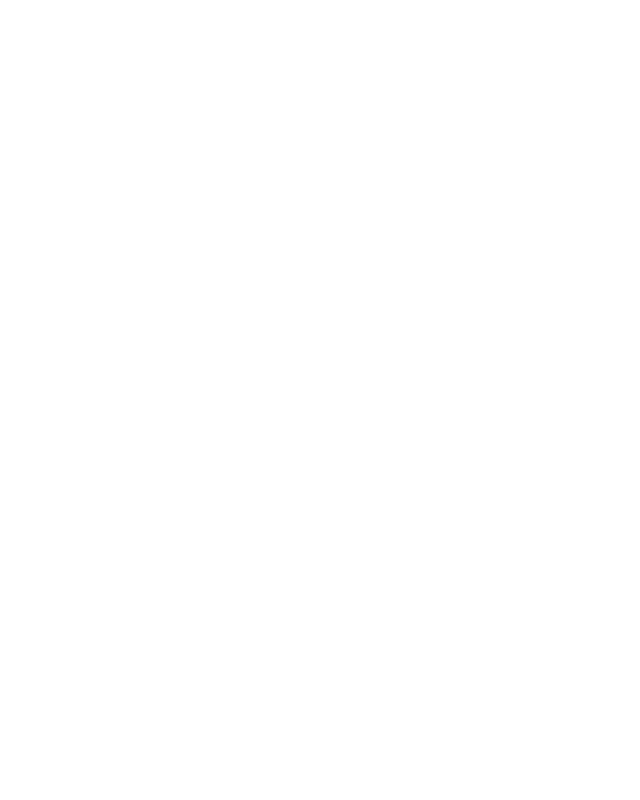
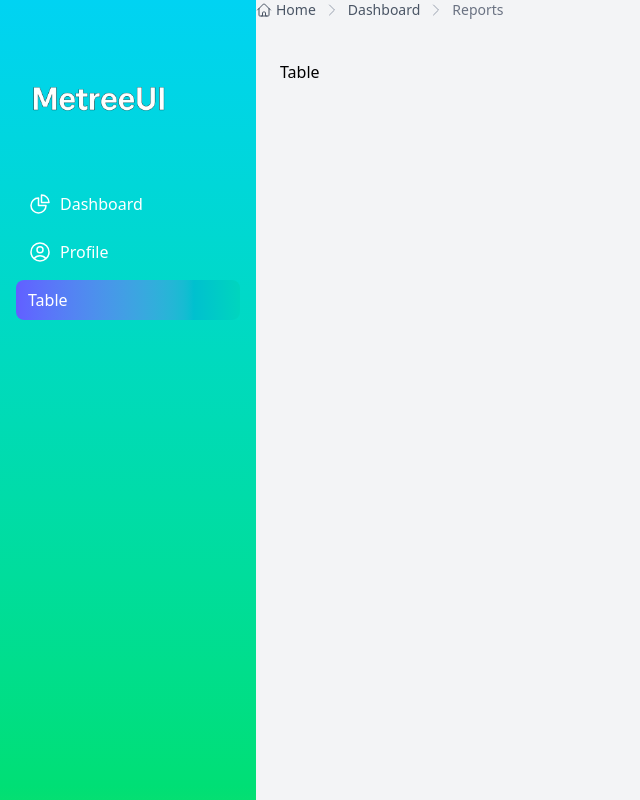
Before and after one commit to GuitarNoa/my-wdashboard-rejs, a React (Vite) app: page /Table in a window 1280 px wide. Before the commit this address had no page. Shown: the whole page, without its empty margins (0-640 px from the left). Built offline with nearby package versions, Linux system fonts and the light colour scheme.

Commit message:
Update Website

```diff
--- a/src/App.jsx
+++ b/src/App.jsx
@@ -4,6 +4,7 @@ import { Route, Routes, useLocation } from "react-router-dom";
 
 import Dashborad from "./pages/Dashborad";
 import Profile from "./pages/Profile";
+import Table from "./pages/Table";
 
 export default function App() {
   const [loading, setLoading] = useState(true);
@@ -30,7 +31,7 @@ export default function App() {
           }
         />
         <Route path="/Profile" element={<Profile />} />
-        {/* <Route path="/settings" element={<Settings />} /> */}
+        <Route path="/Table" element={<Table />} />
       </Routes>
     </>
   );
--- /dev/null
+++ b/src/components/Breadcrumb.jsx
@@ -0,0 +1,29 @@
+import React from "react";
+import { HomeIcon, ChevronRightIcon } from "@heroicons/react/24/outline";
+
+export default function Breadcrumb() {
+  return (
+    <nav
+      className="flex items-center space-x-2 text-gray-600 text-sm mb-4"
+      aria-label="Breadcrumb"
+    >
+      {/* หน้าแรก */}
+      <a href="/" className="flex items-center hover:text-blue-600">
+        <HomeIcon className="h-4 w-4 mr-1" />
+        Home
+      </a>
+
+      <ChevronRightIcon className="h-4 w-4 text-gray-400" />
+
+      {/* หน้า Dashboard */}
+      <a href="/dashboard" className="hover:text-blue-600">
+        Dashboard
+      </a>
+
+      <ChevronRightIcon className="h-4 w-4 text-gray-400" />
+
+      {/* หน้าที่เปิดอยู่ */}
+      <span className="text-gray-500">Reports</span>
+    </nav>
+  );
+}
--- a/src/components/Sidebar.jsx
+++ b/src/components/Sidebar.jsx
@@ -1,6 +1,6 @@
 import React from "react";
 import { NavLink } from "react-router-dom";
-import { HomeIcon, ChartPieIcon } from "@heroicons/react/24/outline";
+import { ChartPieIcon, UserCircleIcon } from "@heroicons/react/24/outline";
 import Logo from "/MetreeUI.png";
 
 export default function Sidebar() {
@@ -33,12 +33,12 @@ export default function Sidebar() {
                  : "hover:bg-gradient-to-r hover:from-indigo-500 hover:to-teal-400"
              }`
           }
-        >
+        ><UserCircleIcon className="w-6 h-6" />
           Profile
         </NavLink>
 
         <NavLink
-          to="/maintenance"
+          to="/Table"
           className={({ isActive }) =>
             `flex items-center gap-2 px-3 py-2 rounded-lg transition
              ${
@@ -48,7 +48,7 @@ export default function Sidebar() {
              }`
           }
         >
-          🛠 แจ้งซ่อม
+          Table
         </NavLink>
       </nav>
     </aside>
--- a/src/layouts/DefaultLayout.jsx
+++ b/src/layouts/DefaultLayout.jsx
@@ -1,5 +1,6 @@
 import { ReactNode } from "react";
 import Sidebar from "../components/Sidebar";
+import Breadcrumb from "../components/Breadcrumb";
 
 export default function DefaultLayout({ children }) {
   return (
@@ -8,6 +9,7 @@ export default function DefaultLayout({ children }) {
       <Sidebar />
       {/* Main Content */}
       <div className="flex flex-col flex-1">
+        <Breadcrumb />
         <main className="flex-1 p-6">{children}</main>
       </div>
     </div>
--- a/src/pages/Profile.jsx
+++ b/src/pages/Profile.jsx
@@ -4,7 +4,16 @@ import DefaultLayout from "../layouts/DefaultLayout";
 export default function Profile() {
   return (
     <DefaultLayout>
-      <div>Profile</div>
+      <div className="container">
+        <div className="flex flex-col justify-center items-center text-center">
+          <img
+            className="h-48 w-48 rounded-full object-cover"
+            src="/my_profile.jpg"
+            alt="Profile"
+          />
+          <div>Profile</div>
+        </div>
+      </div>
     </DefaultLayout>
   );
 }
--- a/src/pages/Table.jsx
+++ b/src/pages/Table.jsx
@@ -1,7 +1,10 @@
-import React from 'react'
+import React from "react";
+import DefaultLayout from "../layouts/DefaultLayout";
 
 export default function Table() {
   return (
-    <div>Table</div>
-  )
+    <DefaultLayout>
+      <div>Table</div>
+    </DefaultLayout>
+  );
 }
```
Also changed, not shown: 1 other file (tests, documents, lock files or other folders).
